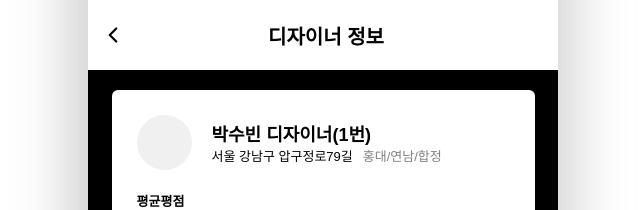
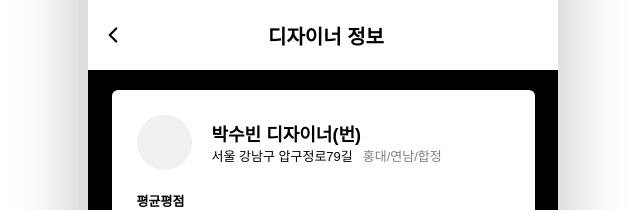
Before and after one commit to 2025-BLAYBUS-TEAM-hairGGmalza/hairGGmalza-client, a Next.js app: page /designer/1/review in a window 1280 px wide. Shown: the top 210 px of the page, without its empty margins (317-957 px from the left). Built offline with nearby package versions, Linux system fonts and the light colour scheme; a web font is replaced by a local one.

Commit message:
FEAT: useParams 수정

```diff
--- a/src/app/designer/[id]/review/page.tsx
+++ b/src/app/designer/[id]/review/page.tsx
@@ -1,12 +1,13 @@
 'use client';
 
 import Header from '@/components/common/Header/Header';
-import { useParams } from 'next/navigation'
+import { useSearchParams } from 'next/navigation'
 import React from 'react'
 import styled from 'styled-components';
 
 const Reviewpage = () => {
-   const params = useParams();
+   const searchParams = useSearchParams();
+   const id = searchParams.get('id'); //쿼리에서 id 가져오기
 
    //리뷰카드 임시 더미데이터
    const reviewData = [
@@ -48,7 +49,7 @@ const Reviewpage = () => {
                <TopProfile>
                   <ProfileImage />
                   <NameAndAddress>
-                     <Name>박수빈 디자이너({params.id}번)</Name>
+                     <Name>박수빈 디자이너({id}번)</Name>
                      <Address>
                         <span id='address_detail' style={{marginRight:'10px'}}>서울 강남구 압구정로79길</span>
                         <span id='address_category' style={{color: '#808080'}}>홍대/연남/합정</span>
```
